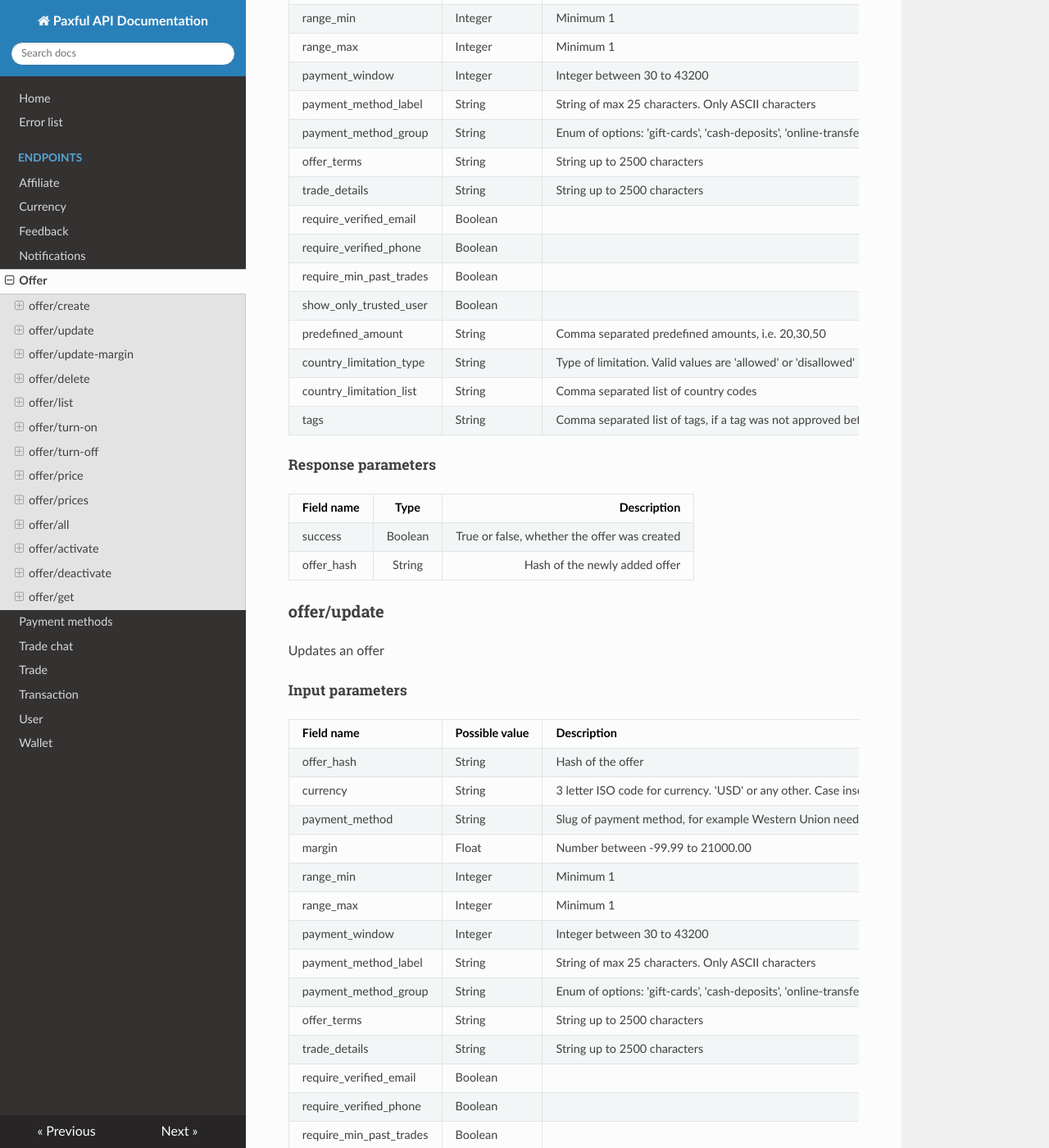
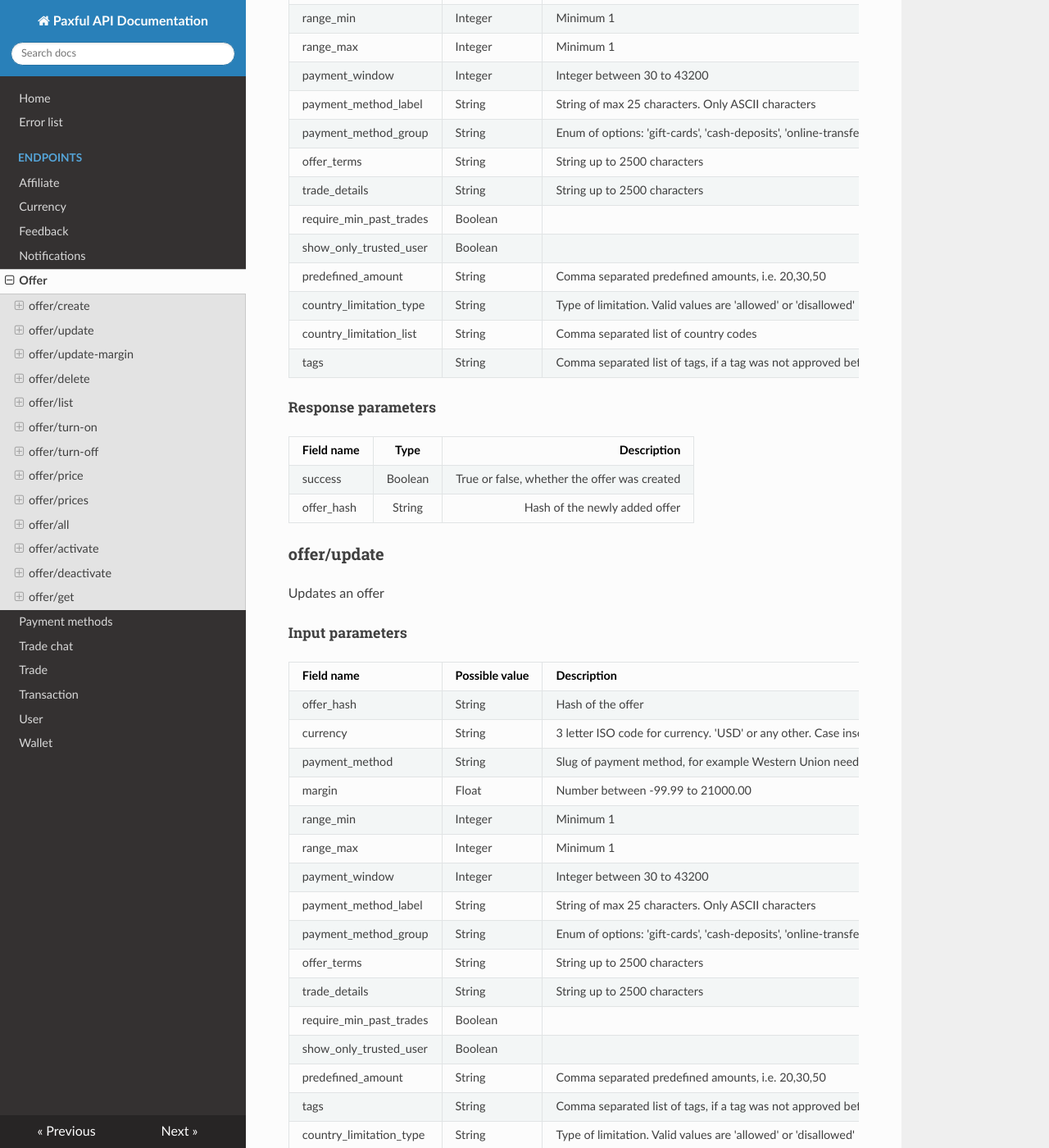
Before and after one commit to paxful/api-docs, an MkDocs documentation site: the page built from docs/endpoints/offer.md, in a window 1280 px wide and 1400 px high, scrolled down 470 px. Shown: the whole window at 82% size. Built offline with MkDocs 1.6.1, drawn with Linux system fonts in a browser that asks for light colours; nearby versions of some CDN libraries.

Commit message:
CHANGE: removed params: require_verified_email & require_verified_phone for offer create/update

```diff
--- a/docs/endpoints/offer.md
+++ b/docs/endpoints/offer.md
@@ -19,8 +19,6 @@ Create an Offer
 | payment_method_group   | String                  | Enum of options: 'gift-cards', 'cash-deposits', 'online-transfers', 'debitcredit-cards'. |          |
 | offer_terms            | String                  | String up to 2500 characters |     Yes     |
 | trade_details          | String                  | String up to 2500 characters |     Yes     |
-| require_verified_email | Boolean                 |                   |          |
-| require_verified_phone | Boolean                 |                   |          |
 | require_min_past_trades| Boolean                 |                   |          |
 | show_only_trusted_user | Boolean                 |                   |          |
 | predefined_amount      | String                  | Comma separated predefined amounts, i.e. 20,30,50 |   |
@@ -54,8 +52,6 @@ Updates an offer
 | payment_method_group   | String                  | Enum of options: 'gift-cards', 'cash-deposits', 'online-transfers', 'debitcredit-cards'. |
 | offer_terms            | String                  | String up to 2500 characters |
 | trade_details          | String                  | String up to 2500 characters |
-| require_verified_email | Boolean                 |                   |
-| require_verified_phone | Boolean                 |                   |
 | require_min_past_trades| Boolean                 |                   |
 | show_only_trusted_user | Boolean                 |                   |
 | predefined_amount      | String                  | Comma separated predefined amounts, i.e. 20,30,50 |   |
```
